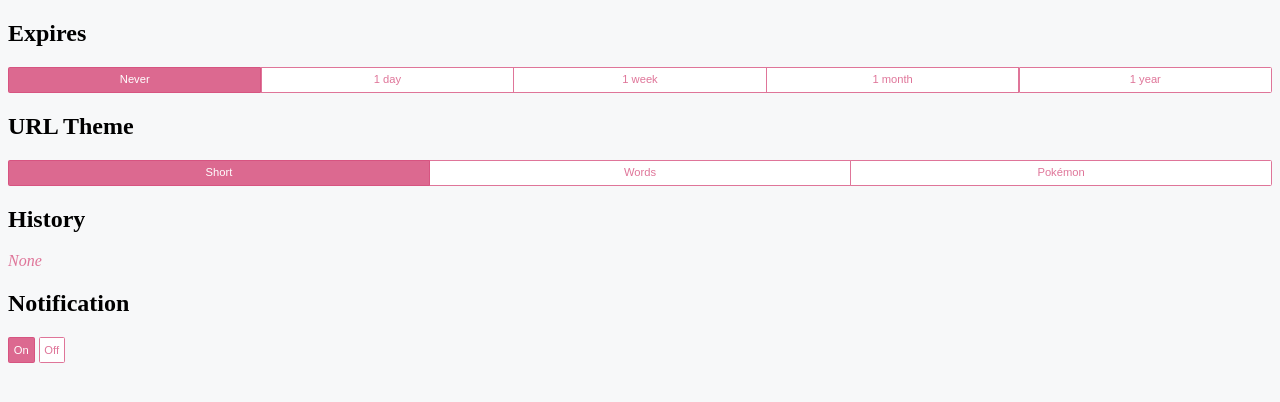
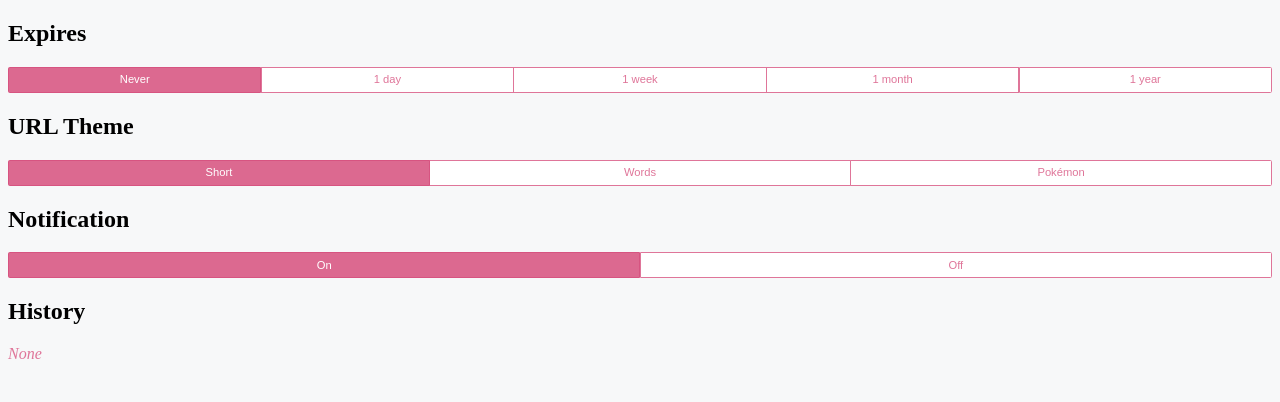
Before and after one commit to long-af/browser-extension, a browser extension: page src/options.html in a window 1280 px wide. Drawn offline with Linux system fonts and the light colour scheme.

Commit message:
minor change to options.html
relocated notifications toggle and fixed "btn-group" being an id instead of a class.

```diff
--- a/src/options.html
+++ b/src/options.html
@@ -136,17 +136,17 @@
 				<button class="btn" value="pokemon">Pokémon</button>
 			</div>
 		</div>
+		<div id="notification">
+			<h2>Notification</h2>
+			<div class="btn-group">
+				<button class="btn" value="true">On</button>
+				<button class="btn" value="false">Off</button>
+			</div>
+		</div>
 		<div id="history">
 			<h2>History</h2>
 			<div id="history-list"></div>
 		</div>
-		<div id="notification">
-			<h2>Notification</h2>
-			<div id="btn-group">
-				<button class="btn" value="true">On</button>
-				<button class="btn" value="false">Off</button>
-			</div>
-		</div>
 		<script src="options.js"></script>
 	</body>
 </html>
```
